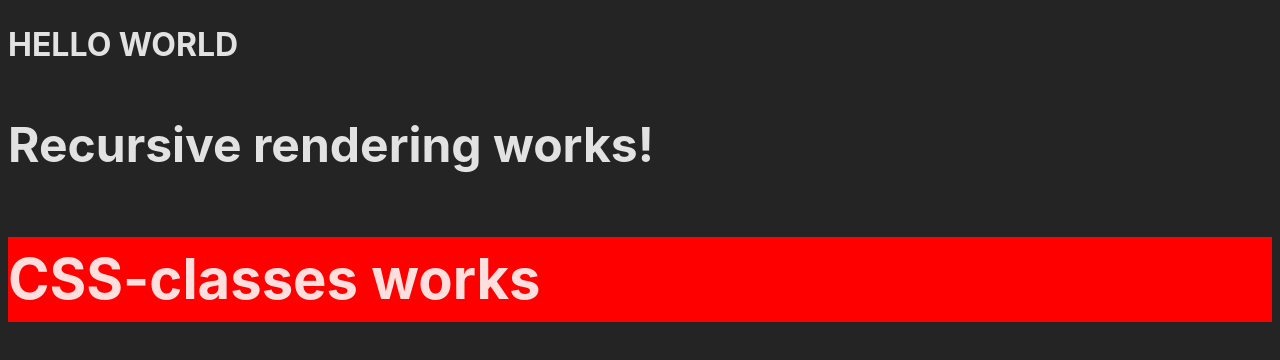
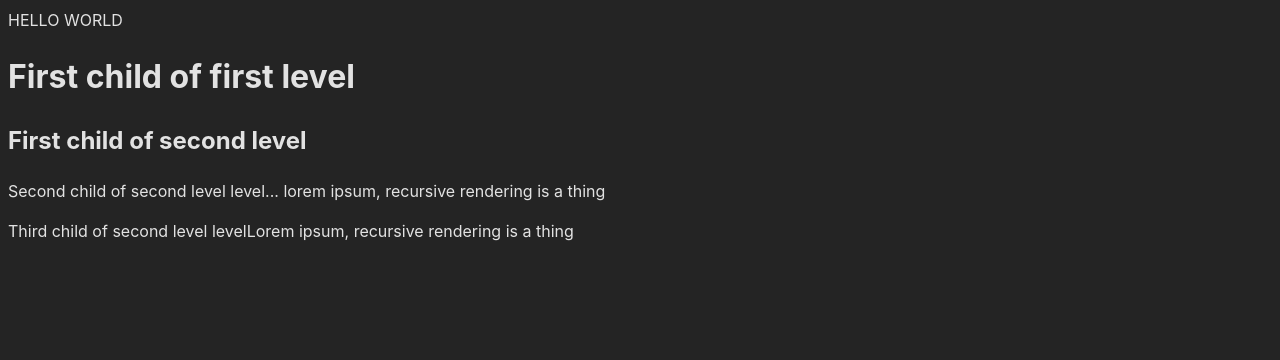
Before and after one commit to Andersclark/tinySPA, a website built with Vite: page index.html in a window 1280 px wide. Built offline with nearby package versions, Linux system fonts and the light colour scheme.

Commit message:
Add more nodes to base state

```diff
--- a/src/spa/state.ts
+++ b/src/spa/state.ts
@@ -3,21 +3,42 @@ import generateUUID from "../utilities/guid";
 
 //TODO: State should be sourced from something else later
 const baseState = [{
-  children: [{
-    tagName: "h2",
-    innerText: "Recursive rendering works!",
-    classList: [],
-    children: [
-      {
-        tagName: "h3",
-        innerText: "CSS-classes works",
-        classList: ["red-background"],
-        children: [],
-      }
+  tagName: "main",
+  innerText: "HELLO WORLD",
+  children: [
+    {
+      tagName: "h1",
+      innerText: "First child of first level",
+      classList: [],
+      children: [],
+    },
+    {
+      tagName: "article",
+      classList: [],
+      children: [
+        {
+          tagName: "h2",
+          innerText: "First child of second level",
+          classList: [],
+          children: [],
+        },
+        {
+          tagName: "p",
+          innerText: "Second child of second level level... lorem ipsum, recursive rendering is a thing",
+          classList: [],
+          children: [],
+        },
+          {
+          tagName: "p",
+          innerText: "Third child of second level levelLorem ipsum, recursive rendering is a thing",
+          classList: [],
+          children: [],
+        },
+
+
     ]
-  }],
-  innerText: "HELLO WORLD",
-  tagName: "h1"
+  },
+  ],
 }];
 
 function attachKeysToState(state: any[]):VDom{
--- a/src/style.css
+++ b/src/style.css
@@ -15,6 +15,12 @@
   -webkit-text-size-adjust: 100%;
 }
 
+.black-background {
+  background-color: black;
+}
 .red-background {
   background-color: red;
 }
+.white-text {
+  color: white;
+}
```
